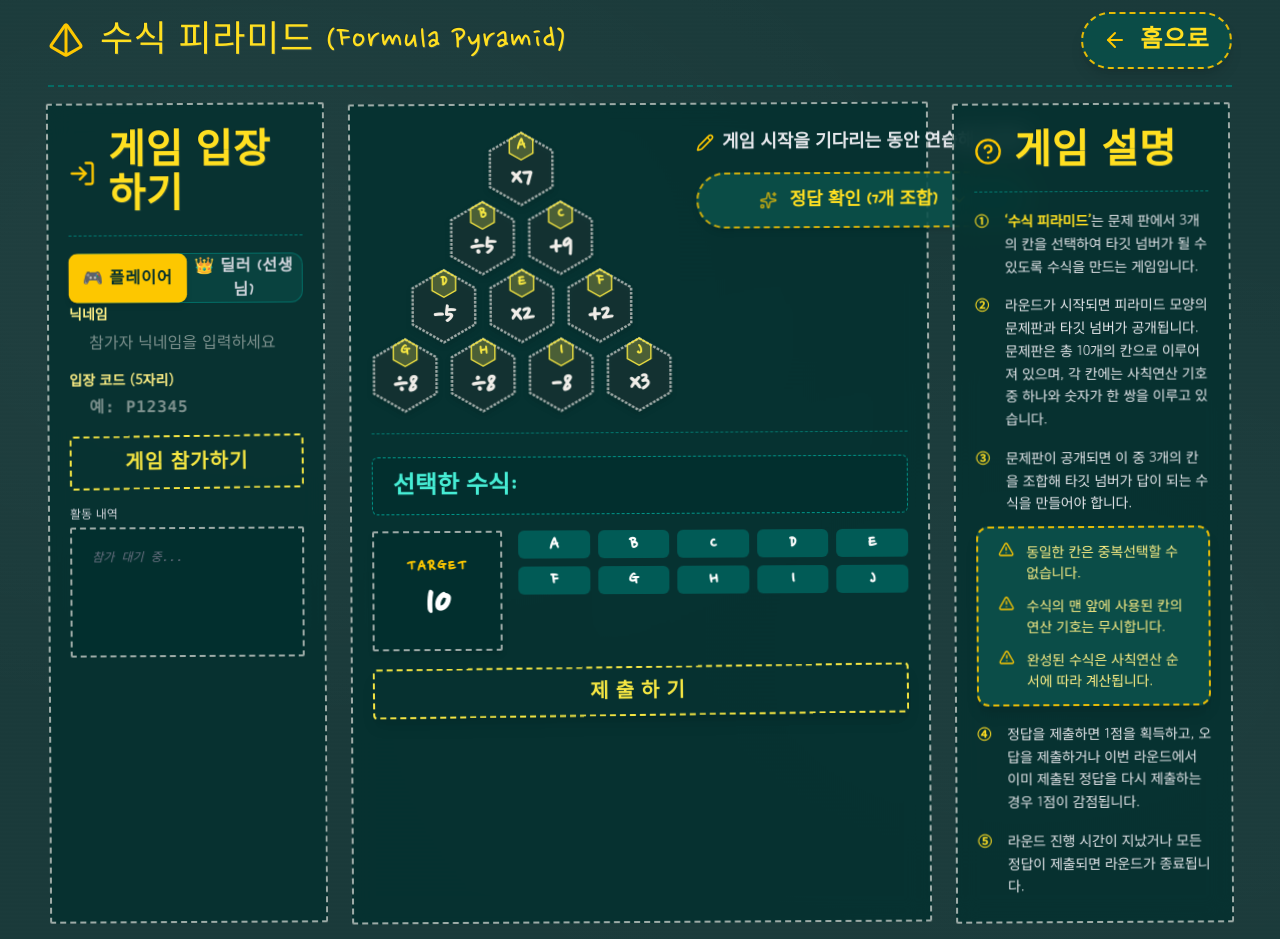
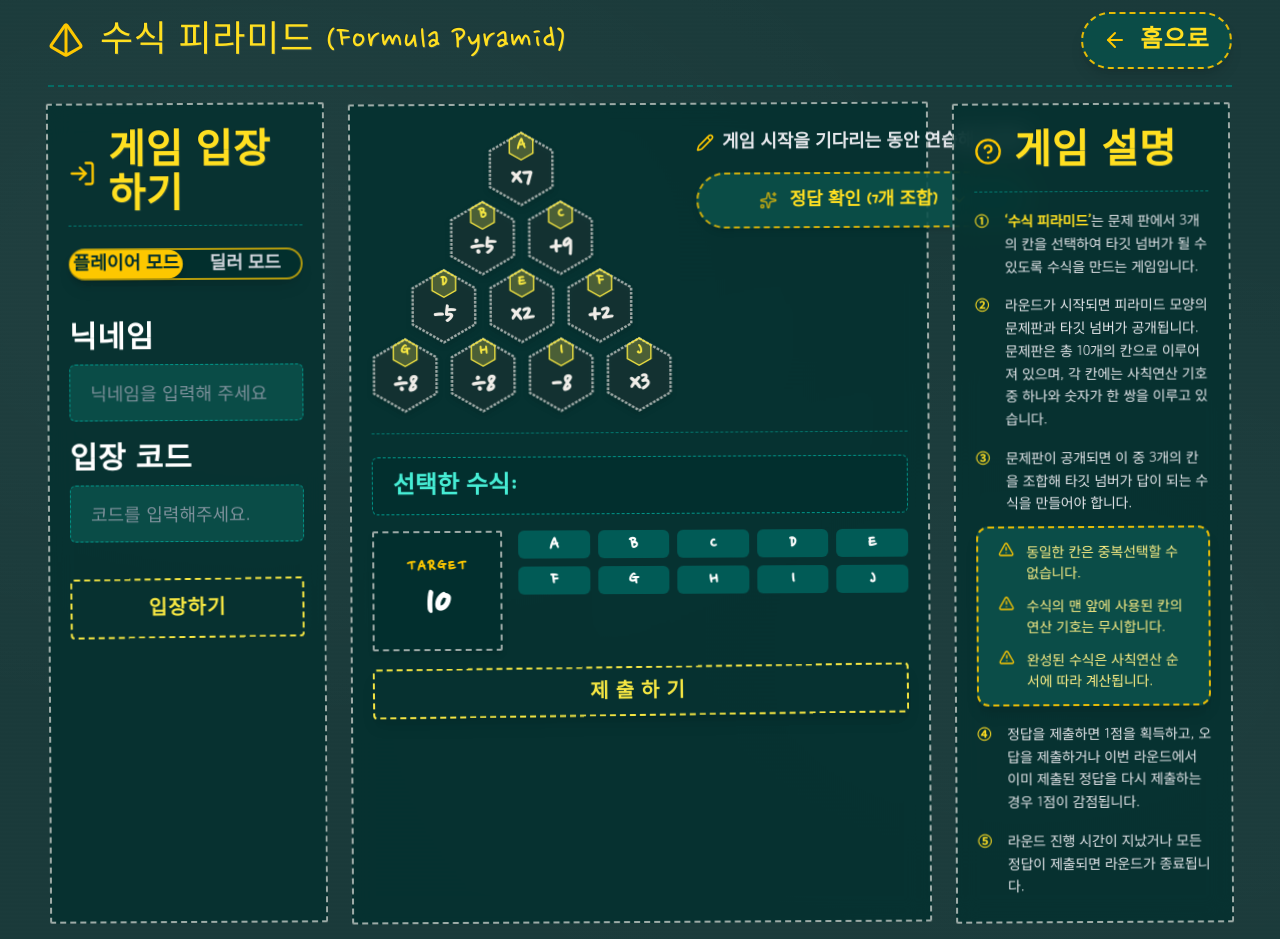
Before and after one commit to rlawlsdnjs78-infinity/infinitymath, a Next.js app: page /formula-pyramid in a window 1280 px wide. Built offline with nearby package versions, Linux system fonts and the light colour scheme.

Commit message:
fix: restore left entry box layout to previous state

```diff
--- a/src/app/formula-pyramid/page.tsx
+++ b/src/app/formula-pyramid/page.tsx
@@ -1002,203 +1002,203 @@ export default function FormulaPyramidPage() {
                 게임 입장하기
               </h2>
             </div>
-
-            <div
-              className="w-full border-t border-dashed border-teal-700"
-              style={{ marginTop: "1.1rem", marginBottom: "1.1rem" }}
+            {/* 녹색 점선 구분선 */}
+            <div
+              className="w-full border-t border-dashed border-teal-600/70"
+              style={{ marginTop: "0.5rem", marginBottom: "0.85rem" }}
             />
 
-            {/* 역할 선택 탭 버튼 (플레이어 / 딜러) */}
-            <div className="flex rounded-xl bg-teal-900/60 p-1.5 border border-teal-700/80 mb-4">
+            {/* [플레이어 모드 / 딜러 모드] 탭 선택 버튼 */}
+            <div className="w-full flex justify-center" style={{ marginTop: "0.5rem", marginBottom: "2.5rem" }}>
+              <div className="flex items-center rounded-full select-none bg-teal-950/95 border-2 border-yellow-400/70 shadow-lg w-full p-1.5 gap-2">
                 <button
                   type="button"
                   onClick={() => setMode("player")}
-                className={`flex-1 py-2.5 rounded-lg text-base font-extrabold transition-all cursor-pointer ${
+                  className={`flex-1 py-2.5 rounded-full text-base sm:text-lg font-bold transition-all duration-200 cursor-pointer text-center ${
                     mode === "player"
-                    ? "bg-yellow-400 text-teal-950 shadow-md scale-[1.02]"
+                      ? "bg-yellow-400 text-teal-950 shadow-md scale-102"
                       : "text-gray-300 hover:text-white"
                   }`}
-                style={{ fontFamily: "var(--font-chalk)", letterSpacing: "0.05em" }}
-              >
-                🎮 플레이어
+                  style={{ fontFamily: "var(--font-chalk)" }}
+                >
+                  플레이어 모드
                 </button>
                 <button
                   type="button"
                   onClick={() => setMode("dealer")}
-                className={`flex-1 py-2.5 rounded-lg text-base font-extrabold transition-all cursor-pointer ${
+                  className={`flex-1 py-2.5 rounded-full text-base sm:text-lg font-bold transition-all duration-200 cursor-pointer text-center ${
                     mode === "dealer"
-                    ? "bg-yellow-400 text-teal-950 shadow-md scale-[1.02]"
+                      ? "bg-yellow-400 text-teal-950 shadow-md scale-102"
                       : "text-gray-300 hover:text-white"
                   }`}
-                style={{ fontFamily: "var(--font-chalk)", letterSpacing: "0.05em" }}
-              >
-                👑 딜러 (선생님)
+                  style={{ fontFamily: "var(--font-chalk)" }}
+                >
+                  딜러 모드
                 </button>
               </div>
-
+            </div>
+
+            {/* 탭 내용 영역 */}
             {mode === "player" ? (
-              /* 🎮 플레이어 모드 폼 */
-              <form onSubmit={handleJoinGameRoom} className="flex flex-col gap-4">
-                <div className="flex flex-col gap-1.5">
+              /* 플레이어 모드 입장 양식 */
+              <form onSubmit={handleJoinGameRoom} className="flex flex-col py-1 gap-5">
+                <div className="flex flex-col gap-2">
                   <label
-                    htmlFor="player-nickname"
-                    className="text-yellow-200 text-sm font-semibold flex items-center gap-2"
-                    style={{ fontFamily: "var(--font-body)" }}
-                  >
-                    <span>닉네임</span>
+                    htmlFor="nickname-input"
+                    className="text-2xl sm:text-3xl text-white font-bold tracking-wide"
+                    style={{ fontFamily: "var(--font-chalk)" }}
+                  >
+                    닉네임
                   </label>
                   <input
-                    id="player-nickname"
+                    id="nickname-input"
                     type="text"
+                    placeholder="닉네임을 입력해 주세요"
                     value={nickname}
                     onChange={(e) => setNickname(e.target.value)}
-                    placeholder="참가자 닉네임을 입력하세요"
-                    className="input-chalk text-base"
-                    style={{ paddingLeft: "1.25rem", paddingRight: "1.25rem" }}
-                    disabled={inGameRoom}
+                    className="w-full rounded-md bg-teal-900/90 border border-dashed border-teal-600 text-white text-lg focus:outline-none focus:border-yellow-400 placeholder:text-gray-400/80"
+                    style={{
+                      padding: "14px 20px",
+                      fontFamily: "var(--font-body)",
+                      lineHeight: "1.5",
+                    }}
                   />
                 </div>
 
-                <div className="flex flex-col gap-1.5">
+                <div className="flex flex-col gap-2">
                   <label
-                    htmlFor="player-entry-code"
-                    className="text-yellow-200 text-sm font-semibold flex items-center gap-2"
-                    style={{ fontFamily: "var(--font-body)" }}
-                  >
-                    <span>입장 코드 (5자리)</span>
+                    htmlFor="code-input"
+                    className="text-2xl sm:text-3xl text-white font-bold tracking-wide"
+                    style={{ fontFamily: "var(--font-chalk)" }}
+                  >
+                    입장 코드
                   </label>
                   <input
-                    id="player-entry-code"
+                    id="code-input"
                     type="text"
+                    placeholder="코드를 입력해주세요."
                     value={entryCode}
                     onChange={(e) => setEntryCode(e.target.value)}
-                    placeholder="예: P12345"
-                    className="input-chalk text-base uppercase font-mono font-bold tracking-wider"
-                    style={{ paddingLeft: "1.25rem", paddingRight: "1.25rem" }}
-                    maxLength={6}
-                    disabled={inGameRoom}
+                    className="w-full rounded-md bg-teal-900/90 border border-dashed border-teal-600 text-white text-lg uppercase focus:outline-none focus:border-yellow-400 placeholder:text-gray-400/80"
+                    style={{
+                      padding: "14px 20px",
+                      fontFamily: "var(--font-body)",
+                      lineHeight: "1.5",
+                    }}
                   />
                 </div>
 
-                {!inGameRoom ? (
                 <button
                   type="submit"
-                    className="btn-chalk w-full justify-center py-3 text-lg font-bold mt-2 cursor-pointer"
-                    style={{ fontFamily: "var(--font-chalk)" }}
-                  >
-                    게임 참가하기
+                  className="btn-chalk w-full justify-center text-2.5xl sm:text-3xl font-extrabold cursor-pointer"
+                  style={{ marginTop: "1rem", padding: "16px 24px", fontFamily: "var(--font-chalk)" }}
+                >
+                  입장하기
                 </button>
-                ) : (
-                  <div className="flex flex-col gap-2 mt-2">
-                    <div
-                      className="bg-emerald-950/80 border-2 border-emerald-500/80 rounded-xl p-3 flex items-center justify-between shadow-md"
-                      style={{ paddingLeft: "1.25rem", paddingRight: "1.25rem" }}
-                    >
-                      <div className="flex items-center gap-2">
-                        <span className="w-2.5 h-2.5 rounded-full bg-emerald-400 animate-ping" />
-                        <span className="text-emerald-300 font-bold text-sm" style={{ fontFamily: "var(--font-chalk)" }}>
-                          접속 중: [{activeRoomCode}]
-                        </span>
-                      </div>
-                      <span className="text-yellow-300 font-black text-sm" style={{ fontFamily: "var(--font-chalk)" }}>
-                        {myScore}점
-                      </span>
-                    </div>
-
+
+                {inGameRoom && !isDealerHost && (
+                  <div
+                    className="flex items-center justify-between rounded-xl bg-emerald-950/95 border-2 border-emerald-500/90 text-emerald-200 shadow-md"
+                    style={{
+                      paddingLeft: "1.25rem",
+                      paddingRight: "1.25rem",
+                      paddingTop: "1.1rem",
+                      paddingBottom: "1.1rem",
+                      marginTop: "1.25rem",
+                    }}
+                  >
+                    <span className="font-black text-lg sm:text-xl text-yellow-300 flex items-center gap-2" style={{ fontFamily: "var(--font-chalk)" }}>
+                      🟢 [{activeRoomCode}] 접속 완료 ({myNickname})
+                    </span>
                     <button
                       type="button"
                       onClick={handleLeaveRoom}
-                      className="flex items-center justify-center gap-2 bg-rose-900/90 hover:bg-rose-800 text-rose-100 rounded-xl py-2.5 text-sm font-bold border-2 border-rose-600/90 cursor-pointer shadow-md transition-all"
-                      style={{ paddingLeft: "1.25rem", paddingRight: "1.25rem", fontFamily: "var(--font-chalk)" }}
-                    >
-                      <LogOut size={16} />
-                      <span>방 나가기</span>
+                      className="bg-rose-900/90 hover:bg-rose-800 text-rose-200 font-extrabold text-sm sm:text-base rounded-md border border-rose-600/80 cursor-pointer shadow flex-shrink-0"
+                      style={{ paddingLeft: "1.1rem", paddingRight: "1.1rem", paddingTop: "0.5rem", paddingBottom: "0.5rem" }}
+                    >
+                      퇴장
                     </button>
                   </div>
                 )}
-
-                {/* 실시간 게임방 활동 로그 */}
-                <div className="flex flex-col gap-1.5 mt-1">
-                  <span className="text-xs text-gray-300 font-medium">활동 내역</span>
-                  <div
-                    className="chalk-box-straight bg-teal-950/90 p-2.5 h-[130px] overflow-y-auto text-xs flex flex-col gap-1.5 text-gray-300 font-mono border-dashed border-teal-700/80 rounded-lg"
-                    style={{ paddingLeft: "1.25rem", paddingRight: "1.25rem" }}
-                  >
-                    {activityLogs.length > 0 ? (
-                      activityLogs.map((log, idx) => (
-                        <div key={idx} className="leading-tight text-yellow-200/90">
-                          {log}
-                        </div>
-                      ))
-                    ) : (
-                      <span className="text-gray-500 italic">참가 대기 중...</span>
-                    )}
-                  </div>
-                </div>
               </form>
             ) : (
-              /* 👑 딜러 모드 설정 폼 */
+              /* 딜러 모드 대기 정보 */
+              <div className="flex flex-col justify-between flex-1 gap-4 text-sm text-gray-200 leading-relaxed py-1" style={{ fontFamily: "var(--font-body)" }}>
+                {/* 상단 콘텐츠 그룹 */}
                 <div className="flex flex-col gap-4">
-                <div
-                  className="bg-teal-900/70 border-2 border-dashed border-yellow-400/80 rounded-xl p-3.5 flex flex-col gap-2 shadow-md"
-                  style={{ paddingLeft: "1.25rem", paddingRight: "1.25rem" }}
-                >
-                  <div className="flex items-center gap-2 text-yellow-300 font-bold text-base" style={{ fontFamily: "var(--font-chalk)" }}>
-                    <Settings size={18} className="text-yellow-400" />
-                    <span>딜러 콘솔 안내</span>
-                  </div>
-                  <p className="text-xs text-gray-200 leading-relaxed" style={{ fontFamily: "var(--font-body)", letterSpacing: "-0.015em" }}>
-                    우측 <strong>[게임 생성]</strong> 패널에서 라운드, 제한 시간, 오답 패널티를 설정하고 <strong>[입장 코드 생성하기]</strong>를 클릭하세요.
+                  <p className="leading-loose text-base sm:text-lg">
+                    딜러 모드에서는 라운드 수, 제한 시간, 오답 패널티를 설정하여 방을 생성할 수 있습니다.
                   </p>
-                </div>
-
-                {inGameRoom && (
-                  <div className="flex flex-col gap-2">
-                    <div
-                      className="bg-emerald-950/80 border-2 border-emerald-500/80 rounded-xl p-3 flex items-center justify-between shadow-md"
-                      style={{ paddingLeft: "1.25rem", paddingRight: "1.25rem" }}
-                    >
-                      <div className="flex items-center gap-2">
-                        <span className="w-2.5 h-2.5 rounded-full bg-emerald-400 animate-ping" />
-                        <span className="text-emerald-300 font-bold text-sm" style={{ fontFamily: "var(--font-chalk)" }}>
-                          개설 방: [{activeRoomCode}]
-                        </span>
-                      </div>
-                      <span className="text-yellow-300 font-extrabold text-sm" style={{ fontFamily: "var(--font-chalk)" }}>
-                        {players.length}명 접속
-                      </span>
-                    </div>
-
+                  <div
+                    className="w-full rounded-xl shadow-lg border-2 border-dashed border-yellow-400/90 bg-teal-900/95"
+                    style={{
+                      paddingLeft: "1.25rem",
+                      paddingRight: "1.25rem",
+                      paddingTop: "1.25rem",
+                      paddingBottom: "1.25rem",
+                      marginTop: "0.5rem",
+                      display: "flex",
+                      flexDirection: "column",
+                      gap: "0.75rem",
+                      boxSizing: "border-box",
+                    }}
+                  >
+                    <div
+                      className="flex items-start gap-3 text-yellow-300 text-base sm:text-lg font-medium"
+                      style={{ lineHeight: "1.5", wordBreak: "break-all", letterSpacing: "-0.015em" }}
+                    >
+                      <Megaphone size={20} className="flex-shrink-0 text-yellow-400 mt-0.5" />
+                      <span style={{ wordBreak: "break-all" }}>생성된 방 코드를 플레이어들에게 공유하세요.</span>
+                    </div>
+                  </div>
+                </div>
+
+                {/* 하단 뱃지: 방 생성 전후 동일한 공간 예약 */}
+                {inGameRoom && isDealerHost ? (
+                  <div
+                    className="flex items-center justify-between rounded-xl bg-amber-950/95 border-2 border-amber-500/90 text-amber-200 shadow-md"
+                    style={{
+                      paddingLeft: "1.25rem",
+                      paddingRight: "1.25rem",
+                      paddingTop: "1.1rem",
+                      paddingBottom: "1.1rem",
+                    }}
+                  >
+                    <span className="font-black text-lg sm:text-xl text-yellow-300 flex items-center gap-2" style={{ fontFamily: "var(--font-chalk)" }}>
+                      👑 딜러 방 [{activeRoomCode}] 운영 중
+                    </span>
                     <button
                       type="button"
                       onClick={handleLeaveRoom}
-                      className="flex items-center justify-center gap-2 bg-rose-900/90 hover:bg-rose-800 text-rose-100 rounded-xl py-2.5 text-sm font-bold border-2 border-rose-600/90 cursor-pointer shadow-md transition-all"
-                      style={{ paddingLeft: "1.25rem", paddingRight: "1.25rem", fontFamily: "var(--font-chalk)" }}
-                    >
-                      <LogOut size={16} />
-                      <span>방 종료 (퇴장)</span>
+                      className="bg-rose-900/90 hover:bg-rose-800 text-rose-200 font-extrabold text-sm sm:text-base rounded-md border border-rose-600/80 cursor-pointer shadow flex-shrink-0"
+                      style={{ paddingLeft: "1.1rem", paddingRight: "1.1rem", paddingTop: "0.5rem", paddingBottom: "0.5rem" }}
+                    >
+                      퇴장
                     </button>
                   </div>
+                ) : (
+                  /* 방 생성 전: 동일한 높이를 유지하기 위한 투명 placeholder */
+                  <div
+                    className="invisible flex items-center justify-between rounded-xl"
+                    style={{
+                      paddingLeft: "1.25rem",
+                      paddingRight: "1.25rem",
+                      paddingTop: "1.1rem",
+                      paddingBottom: "1.1rem",
+                    }}
+                  >
+                    <span className="font-black text-lg sm:text-xl flex items-center gap-2" style={{ fontFamily: "var(--font-chalk)" }}>
+                      👑 딜러 방 [000000] 운영 중
+                    </span>
+                    <button
+                      type="button"
+                      className="text-sm sm:text-base rounded-md flex-shrink-0"
+                      style={{ paddingLeft: "1.1rem", paddingRight: "1.1rem", paddingTop: "0.5rem", paddingBottom: "0.5rem" }}
+                    >
+                      퇴장
+                    </button>
+                  </div>
                 )}
-
-                {/* 실시간 게임방 활동 로그 */}
-                <div className="flex flex-col gap-1.5 mt-1">
-                  <span className="text-xs text-gray-300 font-medium">활동 내역</span>
-                  <div
-                    className="chalk-box-straight bg-teal-950/90 p-2.5 h-[160px] overflow-y-auto text-xs flex flex-col gap-1.5 text-gray-300 font-mono border-dashed border-teal-700/80 rounded-lg"
-                    style={{ paddingLeft: "1.25rem", paddingRight: "1.25rem" }}
-                  >
-                    {activityLogs.length > 0 ? (
-                      activityLogs.map((log, idx) => (
-                        <div key={idx} className="leading-tight text-yellow-200/90">
-                          {log}
-                        </div>
-                      ))
-                    ) : (
-                      <span className="text-gray-500 italic">활동 내역이 여기에 표시됩니다.</span>
-                    )}
-                  </div>
-                </div>
               </div>
             )}
           </div>
```
Lines whose indentation alone changed are shown as unchanged.
